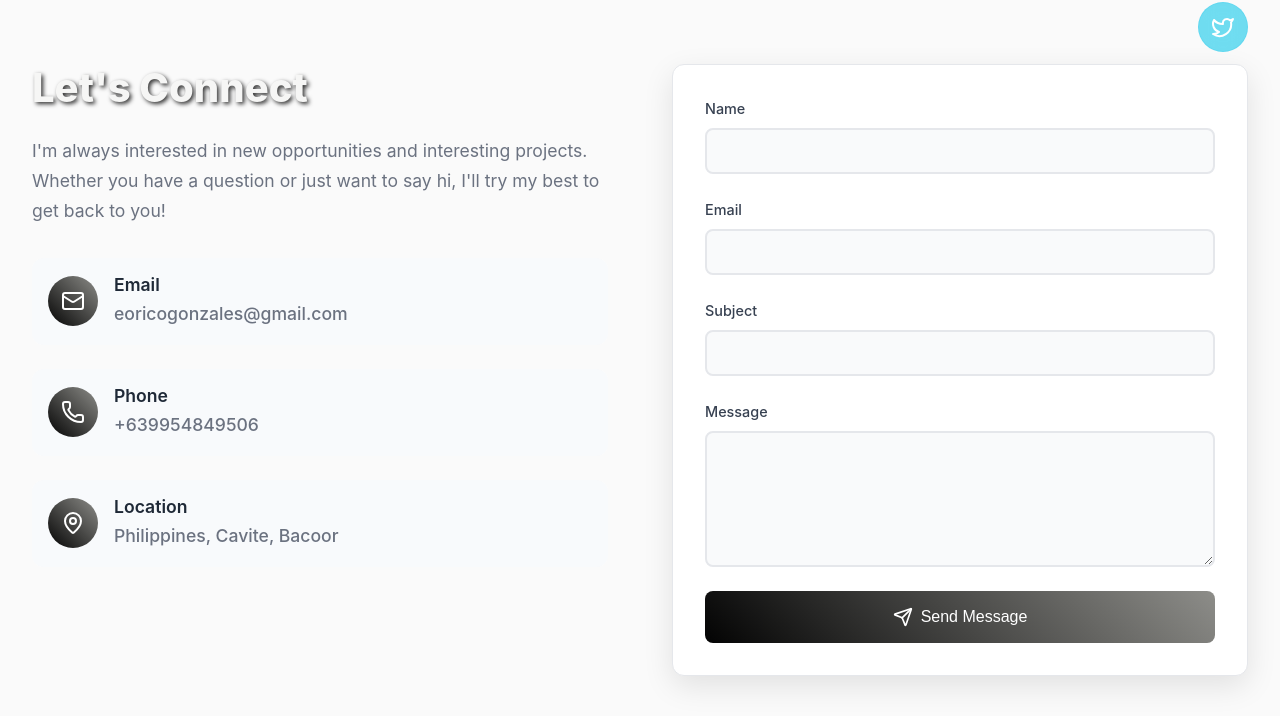
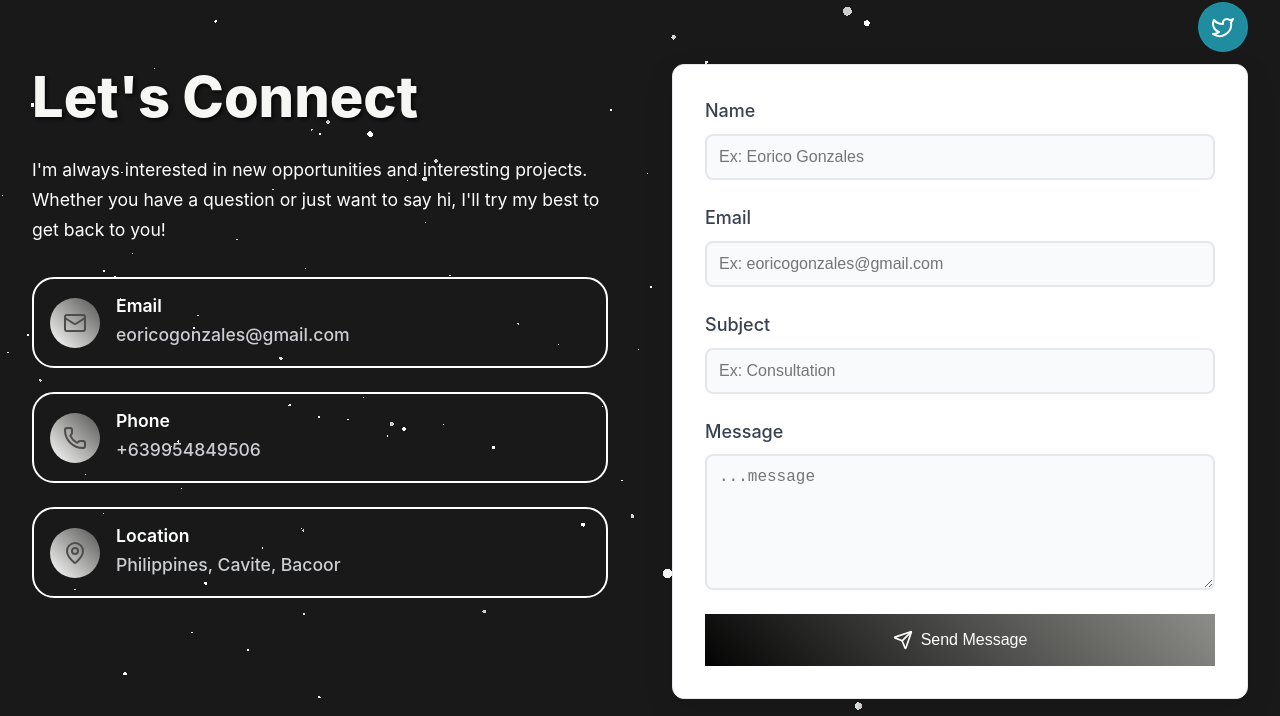
Before and after one commit to Eorico/Pofeo, a React (Vite) app: page /contact in a window 1280 px wide. Shown: the part 439-1155 px from the top of the page. Built offline with nearby package versions, Linux system fonts and the light colour scheme.

Commit message:
update the bg of the contact

```diff
--- a/src/components/navlinks/Contact.tsx
+++ b/src/components/navlinks/Contact.tsx
@@ -3,6 +3,7 @@ import { Mail, Phone, MapPin, Send, Github, Twitter } from 'lucide-react';
 import { FaFacebook } from "react-icons/fa";
 import emailjs from '@emailjs/browser';
 import '../../styles/Contact.css';
+import Particles from '../ui/Background';
 
 const Contact: React.FC = () => {
     const [formData, setFormData] = useState({
@@ -61,6 +62,18 @@ const Contact: React.FC = () => {
       </section>
 
       <section className="contact-content">
+        <div className="paticles-container">
+            <Particles
+                particleColors={['#ffffff', '#ffffff']}
+                particleCount={200}
+                particleSpread={10}
+                speed={0.1}
+                particleBaseSize={100}
+                moveParticlesOnHover={true}
+                alphaParticles={false}
+                disableRotation={false}
+            />
+          <div className="contact-wrapper">
           <div className="container">
             <div className="contact-grid">
               <div className="contact-info fade-in-up">
@@ -126,6 +139,7 @@ const Contact: React.FC = () => {
                       name="name"
                       value={formData.name}
                       onChange={handleChange}
+                      placeholder='Ex: Eorico Gonzales'
                       required
                     />
                   </div>
@@ -138,6 +152,7 @@ const Contact: React.FC = () => {
                       name="email"
                       value={formData.email}
                       onChange={handleChange}
+                      placeholder='Ex: eoricogonzales@gmail.com'
                       required
                     />
                   </div>
@@ -150,6 +165,7 @@ const Contact: React.FC = () => {
                       name="subject"
                       value={formData.subject}
                       onChange={handleChange}
+                      placeholder='Ex: Consultation'
                       required
                     />
                   </div>
@@ -162,6 +178,7 @@ const Contact: React.FC = () => {
                       rows={6}
                       value={formData.message}
                       onChange={handleChange}
+                      placeholder='...message'
                       required
                     ></textarea>
                   </div>
@@ -187,9 +204,23 @@ const Contact: React.FC = () => {
               </div>
             </div>
           </div>
+        </div>
+      </div>
       </section>
 
       <section className="contact-map">
+        <div className="paticles-container">
+          <Particles
+              particleColors={['#ffffff', '#ffffff']}
+              particleCount={200}
+              particleSpread={10}
+              speed={0.1}
+              particleBaseSize={100}
+              moveParticlesOnHover={true}
+              alphaParticles={false}
+              disableRotation={false}
+          />
+        <div className="map-particle-wrapper contact-wrapper">
             <div className="map-container">
               <div className="map-wrapper">
                 <div className="map-overlay">
@@ -207,6 +238,8 @@ const Contact: React.FC = () => {
                 ></iframe>
               </div>
             </div>
+          </div>
+        </div>
       </section>
     </div>
     );
--- a/src/styles/Contact.css
+++ b/src/styles/Contact.css
@@ -1,5 +1,10 @@
 .contact {
   padding-top: 0rem;
+}
+
+.contact-wrapper {
+  position: relative;
+  z-index: 1;
 }
 
 .contact-header {
@@ -47,6 +52,9 @@
 
 .contact-content {
   padding: 6rem 0;
+  position: relative;
+  overflow: hidden;
+  background: #191919;
 }
 
 .contact-grid {
@@ -59,14 +67,14 @@
 .contact-info h2 {
   color: #f6f6f5;
   margin-bottom: 1rem;
-  font-size: 2.5rem;
+  font-size: 3.5em;
   font-weight: 800;
   margin-bottom: 1.5rem;
   text-shadow: 2px 2px 4px rgba(0, 0, 0, 0.8);
 }
 
 .contact-info > p {
-  color: #6b7280;
+  color: #ffffff;
   margin-bottom: 2rem;
   line-height: 1.7;
 }
@@ -81,36 +89,36 @@
   gap: 1rem;
   margin-bottom: 1.5rem;
   padding: 1rem;
-  background: #f8fafc;
-  border-radius: 12px;
+  background: transparent;
+  border-radius: 22px;
+  border: 2px solid white;
   transition: all 0.3s ease;
 }
 
 .contact-method:hover {
-  background: #e2e8f0;
   transform: translateX(5px);
 }
 
 .method-icon {
   width: 50px;
   height: 50px;
-  background: linear-gradient(45deg, #030303, #8d8d89);
+  background: linear-gradient(45deg, #ffffff, #525250);
   border-radius: 50%;
   display: flex;
   align-items: center;
   justify-content: center;
-  color: white;
+  color: rgb(78, 76, 76);
   flex-shrink: 0;
 }
 
 .method-info h3 {
-  color: #1f2937;
+  color: #feffff;
   margin-bottom: 0.25rem;
   font-size: 1.1rem;
 }
 
 .method-info p {
-  color: #6b7280;
+  color: #ccced2;
   margin: 0;
   font-weight: 500;
 }
@@ -163,7 +171,7 @@
   color: #374151;
   font-weight: 500;
   margin-bottom: 0.5rem;
-  font-size: 0.9rem;
+  font-size: 18px;
 }
 
 .form-group input,
@@ -194,7 +202,7 @@
   color: white;
   border: none;
   padding: 1rem 2rem;
-  border-radius: 8px;
+  border-radius: 5map-container0px;
   font-size: 1rem;
   font-weight: 500;
   cursor: pointer;
@@ -253,8 +261,9 @@
 }
 
 .contact-map {
-  background: #e2e3e3;
+  background: #131212;
   padding: 4rem 0;
+  position: relative;
 }
 
 .map-container {
@@ -265,8 +274,8 @@
   margin: 0 auto;
   padding: 0 2rem;
   overflow: hidden;
-  border-radius: 12px;
-  box-shadow: 0 10px 30px rgba(0, 0, 0, 0.1);
+  border-radius: 100px;
+  box-shadow: 0 10px 30px rgba(244, 243, 243, 0.978);
 }
 
 .map-wrapper {
@@ -274,7 +283,7 @@
   width: 100%;
   margin-top: 10px;
   height: 580px;
-  border-radius: 12px;
+  border-radius: 100px;
   overflow: hidden;
 }
 
```
Lines whose indentation alone changed are shown as unchanged.
